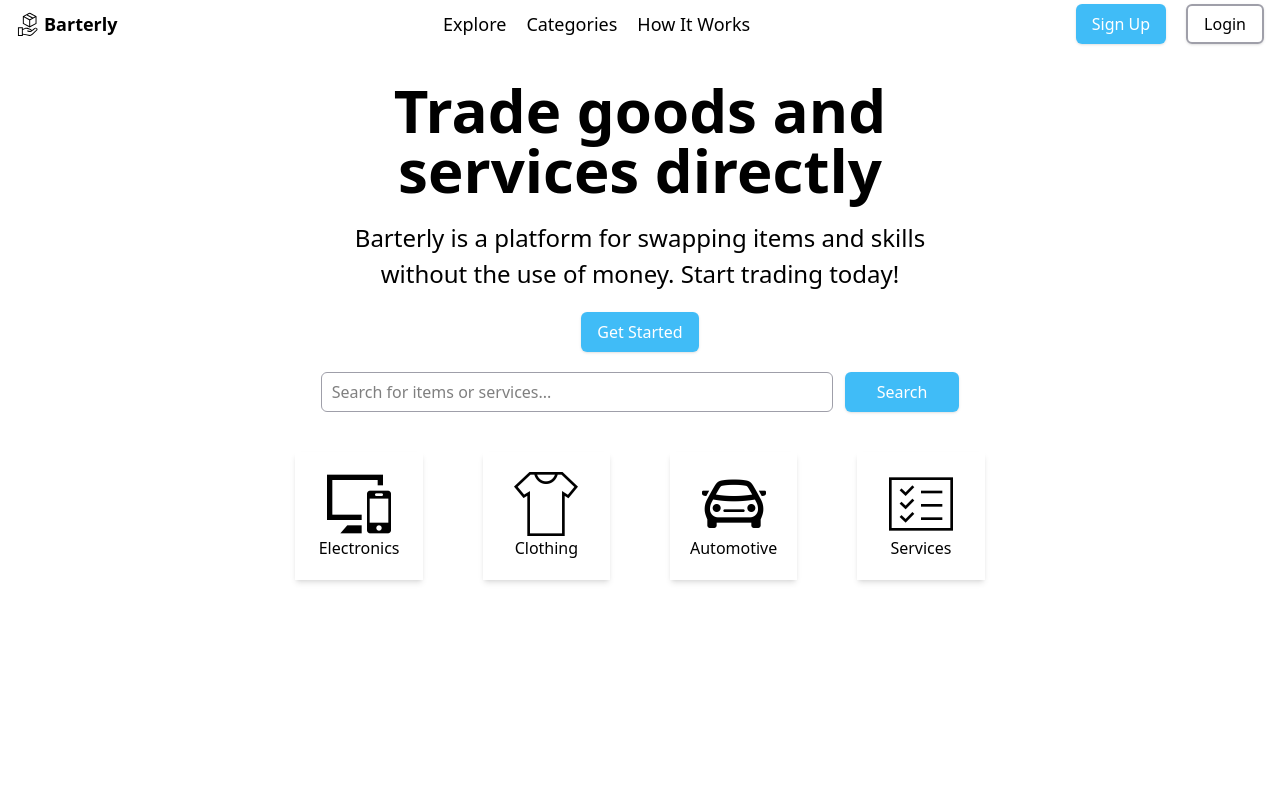
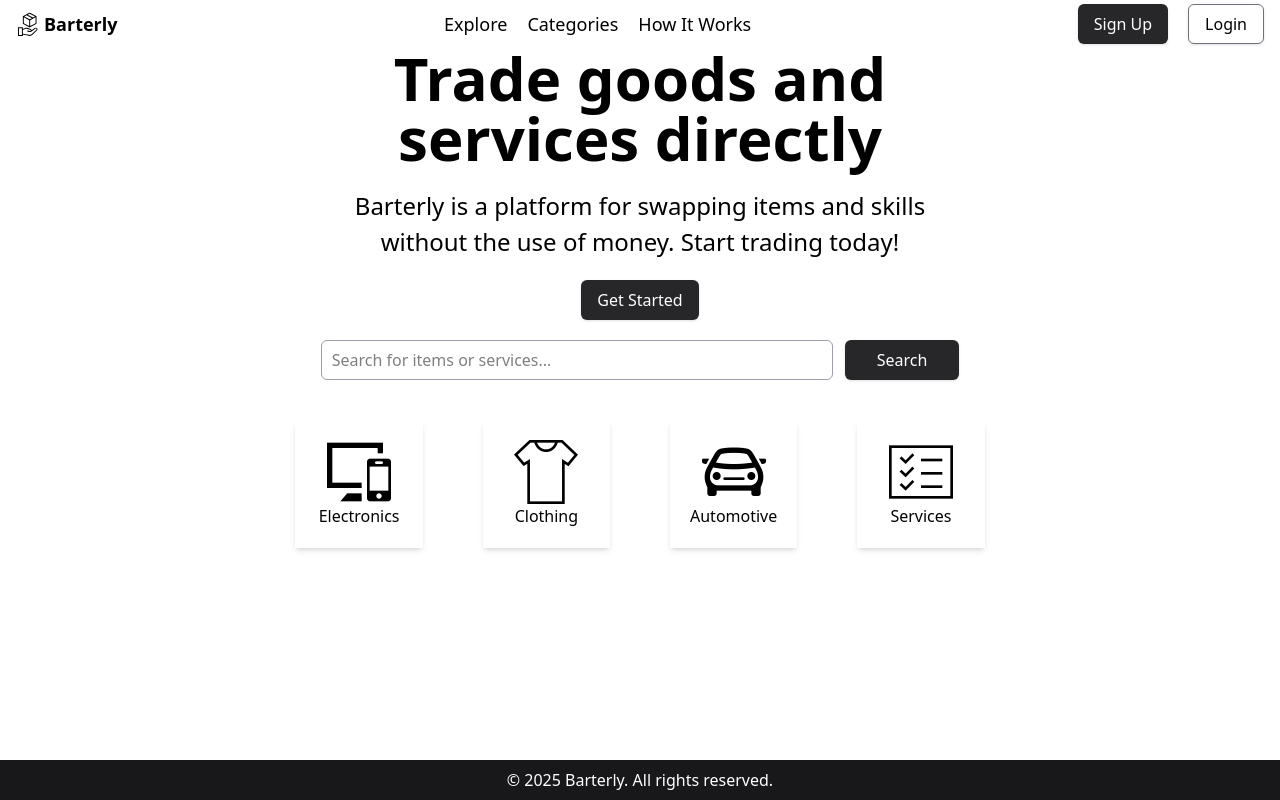
Before and after one commit to AlexKT1022/barterly-frontend, a React (Vite) app: page / in a window 1280 px wide. Built offline with nearby package versions, Linux system fonts and the light colour scheme.

Commit message:
simple footer added. changes to some style changes on the homepage applied.

```diff
--- a/src/components/Footer.jsx
+++ b/src/components/Footer.jsx
@@ -0,0 +1,11 @@
+const Footer = () => {
+  return (
+    <>
+      <footer className="text-center text-white p-2 bg-zinc-900">
+        &copy; 2025 Barterly. All rights reserved.
+      </footer>
+    </>
+  );
+};
+
+export default Footer;
--- a/src/components/Navbar.jsx
+++ b/src/components/Navbar.jsx
@@ -6,7 +6,10 @@ const Navbar = () => {
       <div className="flex justify-between items-center h-12">
         <NavLink to="">
           <div className="font-bold flex items-center text-lg">
-            <img src="/bartley_outline.svg" className="mr-1 h-6 w-auto" />
+            <img
+              src="/bartley_outline.svg"
+              className="mr-1 h-6 w-auto hover-underline-animation"
+            />
             Barterly
           </div>
         </NavLink>
@@ -23,10 +26,10 @@ const Navbar = () => {
         </div>
 
         <div className="flex gap-5">
-          <button className="px-4 h-10 rounded-md bg-sky-500/75 text-white transition-colors duration-300 hover:bg-sky-700 shadow-sm">
+          <button className="px-4 h-10 rounded-md bg-zinc-800 text-white transition-colors duration-300 hover:bg-zinc-500 shadow-sm">
             Sign Up
           </button>
-          <button className="px-4 h-10 rounded-md border-2 border-zinc-400 transition-colors duration-300 hover:bg-sky-700 hover:text-white hover:border-transparent shadow-sm">
+          <button className="px-4 h-10 rounded-md border-1 border-zinc-500 transition-colors duration-300 hover:bg-zinc-500 hover:text-white hover:border-transparent shadow-sm">
             Login
           </button>
         </div>
--- a/src/index.css
+++ b/src/index.css
@@ -26,7 +26,7 @@
   height: 2px;
   bottom: 0;
   left: 0;
-  background-color: #0069a8;
+  background-color: #000;
   transition: transform 0.25s ease-out;
 }
 
@@ -53,7 +53,3 @@ h2 {
 #home-search {
   padding-left: 10px;
 }
-
-.cat-items {
-
-}
--- a/src/layouts/RootLayout.jsx
+++ b/src/layouts/RootLayout.jsx
@@ -1,19 +1,21 @@
 import { Outlet } from "react-router";
 import Navbar from "../components/Navbar";
+import Footer from "../components/Footer";
 
 const RootLayout = () => {
   return (
     <>
-      <div className="min-h-screen">
+      <div className="min-h-screen flex flex-col">
         <header>
           <div className="max-w-7xl mx-auto px-4">
             <Navbar />
           </div>
         </header>
 
-        <main className="px-4 py-8">
+        <main className="flex-1 px-4">
           <Outlet />
         </main>
+        <Footer />
       </div>
     </>
   );
--- a/src/pages/Homepage.jsx
+++ b/src/pages/Homepage.jsx
@@ -12,7 +12,7 @@ const Homepage = () => {
           of money. Start trading today!
         </h2>
         <Link to="">
-          <button className="px-4 h-10 rounded-md bg-sky-500/75 text-white transition-colors duration-300 hover:bg-sky-700 shadow-sm mb-5">
+          <button className="px-4 h-10 rounded-md bg-zinc-800 text-white transition-colors duration-300 hover:bg-zinc-500 shadow-sm mb-5">
             Get Started
           </button>
         </Link>
@@ -24,7 +24,7 @@ const Homepage = () => {
               id="home-search"
             ></input>
             <Link to="">
-              <button className="px-8 h-10 rounded-md bg-sky-500/75 text-white transition-colors duration-300 hover:bg-sky-700 shadow-sm">
+              <button className="px-8 h-10 rounded-md bg-zinc-800 text-white transition-colors duration-300 hover:bg-zinc-500 shadow-sm">
                 Search
               </button>
             </Link>
```
